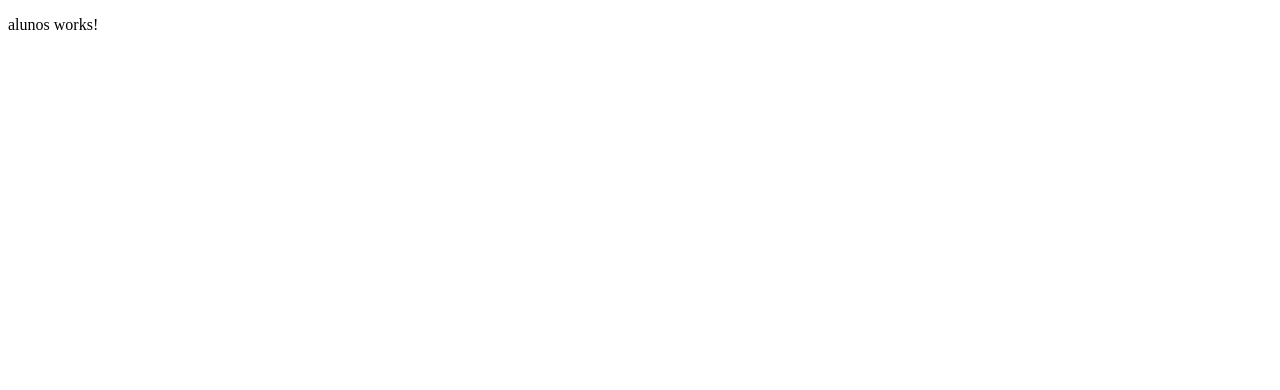
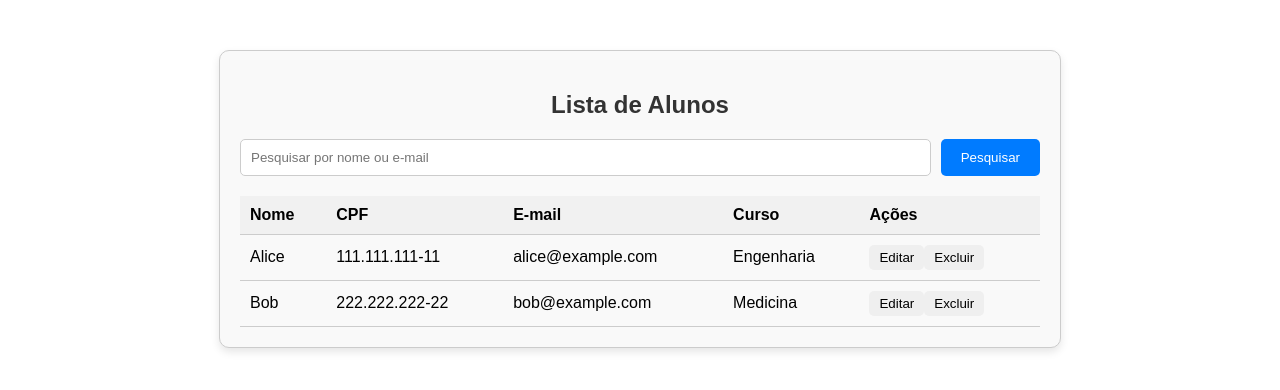
Before and after one commit to vXultz/portal-educacional-angular, an Angular app: page /alunos in a window 1280 px wide. Shown: the top 390 px of the page. Built offline with nearby package versions, Linux system fonts and the light colour scheme.

Commit message:
lista de alunos

```diff
--- a/src/app/alunos/alunos.component.css
+++ b/src/app/alunos/alunos.component.css
@@ -0,0 +1,71 @@
+.alunos-container {
+  max-width: 800px;
+  margin: 50px auto;
+  padding: 20px;
+  border: 1px solid #ccc;
+  border-radius: 10px;
+  box-shadow: 0 4px 8px rgba(0, 0, 0, 0.1);
+  background-color: #f9f9f9;
+  font-family: Arial, sans-serif;
+}
+
+.alunos-container h2 {
+  text-align: center;
+  margin-bottom: 20px;
+  color: #333;
+}
+
+.search-bar {
+  display: flex;
+  justify-content: space-between;
+  margin-bottom: 20px;
+}
+
+.search-bar input {
+  flex: 1;
+  padding: 10px;
+  margin-right: 10px;
+  border: 1px solid #ccc;
+  border-radius: 5px;
+}
+
+.search-bar button {
+  padding: 10px 20px;
+  border: none;
+  border-radius: 5px;
+  background-color: #007bff;
+  color: white;
+  cursor: pointer;
+  transition: background-color 0.3s ease;
+}
+
+.search-bar button:hover {
+  background-color: #0056b3;
+}
+
+table {
+  width: 100%;
+  border-collapse: collapse;
+}
+
+table th,
+table td {
+  padding: 10px;
+  text-align: left;
+  border-bottom: 1px solid #ccc;
+}
+
+table th {
+  background-color: #f1f1f1;
+}
+
+table button {
+  padding: 5px 10px;
+  border: none;
+  border-radius: 5px;
+  cursor: pointer;
+}
+
+table button:hover {
+  background-color: #ddd;
+}
--- a/src/app/alunos/alunos.component.html
+++ b/src/app/alunos/alunos.component.html
@@ -1 +1,30 @@
-<p>alunos works!</p>
+<div class="alunos-container">
+  <h2>Lista de Alunos</h2>
+  <div class="search-bar">
+    <input type="text" [(ngModel)]="searchTerm" placeholder="Pesquisar por nome ou e-mail">
+    <button (click)="onSearch()">Pesquisar</button>
+  </div>
+  <table>
+    <thead>
+      <tr>
+        <th>Nome</th>
+        <th>CPF</th>
+        <th>E-mail</th>
+        <th>Curso</th>
+        <th>Ações</th>
+      </tr>
+    </thead>
+    <tbody>
+      <tr *ngFor="let aluno of filteredAlunos">
+        <td>{{ aluno.nome }}</td>
+        <td>{{ aluno.cpf }}</td>
+        <td>{{ aluno.email }}</td>
+        <td>{{ aluno.curso }}</td>
+        <td>
+          <button (click)="onEdit(aluno)">Editar</button>
+          <button (click)="onDelete(aluno)">Excluir</button>
+        </td>
+      </tr>
+    </tbody>
+  </table>
+</div>
--- a/src/app/alunos/alunos.component.ts
+++ b/src/app/alunos/alunos.component.ts
@@ -1,12 +1,41 @@
+import { CommonModule } from '@angular/common';
 import { Component } from '@angular/core';
+import { FormsModule } from '@angular/forms';
+import { Router } from '@angular/router';
 
 @Component({
   selector: 'app-alunos',
   standalone: true,
-  imports: [],
+  imports: [FormsModule, CommonModule],
   templateUrl: './alunos.component.html',
   styleUrl: './alunos.component.css'
 })
 export class AlunosComponent {
+  searchTerm: string = '';
+  alunos: any[] = [
+    { nome: 'Alice', cpf: '111.111.111-11', email: 'alice@example.com', curso: 'Engenharia' },
+    { nome: 'Bob', cpf: '222.222.222-22', email: 'bob@example.com', curso: 'Medicina' },
+  ];
+  filteredAlunos: any[] = [...this.alunos];
 
+  constructor(private router: Router) { }
+
+  onSearch() {
+    this.filteredAlunos = this.alunos.filter(aluno =>
+      aluno.nome.toLowerCase().includes(this.searchTerm.toLowerCase()) ||
+      aluno.email.toLowerCase().includes(this.searchTerm.toLowerCase())
+    );
+  }
+
+  onEdit(aluno: any) {
+    this.router.navigate(['/cadastro-aluno'], { state: { aluno } });
+  }
+
+  onDelete(aluno: any) {
+    if (confirm('Quer mesmo excluir este usuário?')) {
+      this.alunos = this.alunos.filter(a => a !== aluno);
+      this.filteredAlunos = [...this.alunos];
+      alert('Usuário excluído com sucesso');
+    }
+  }
 }
```
